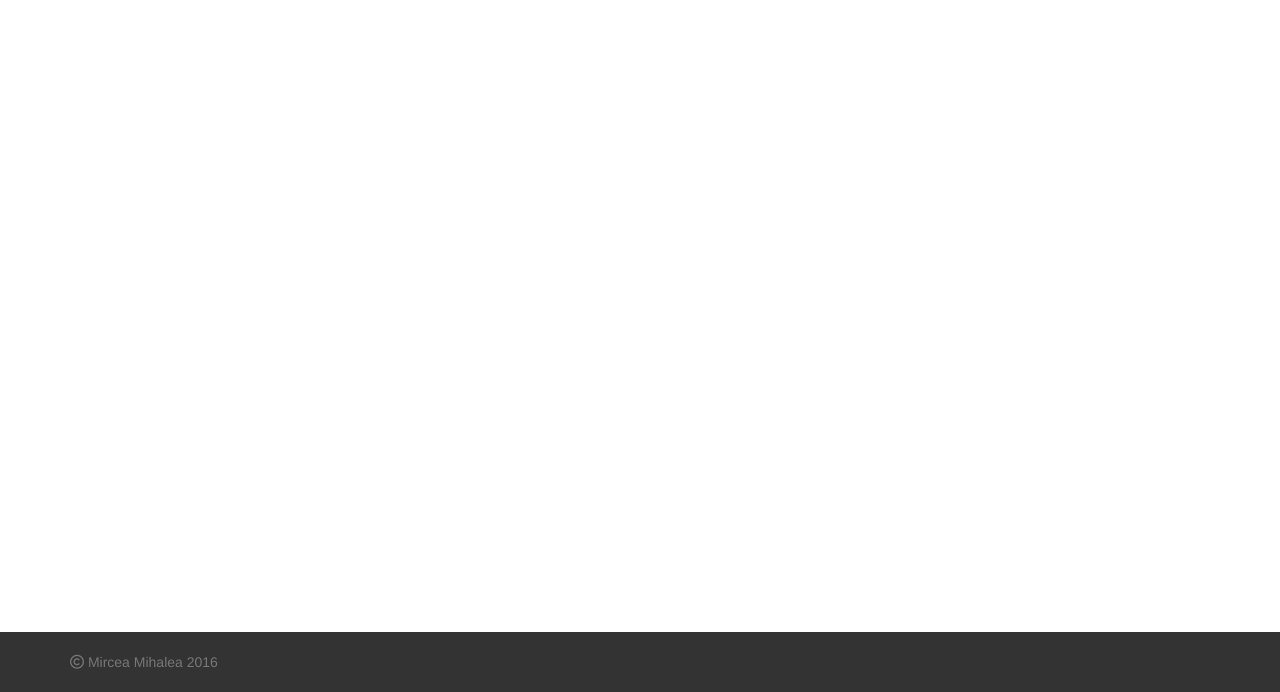
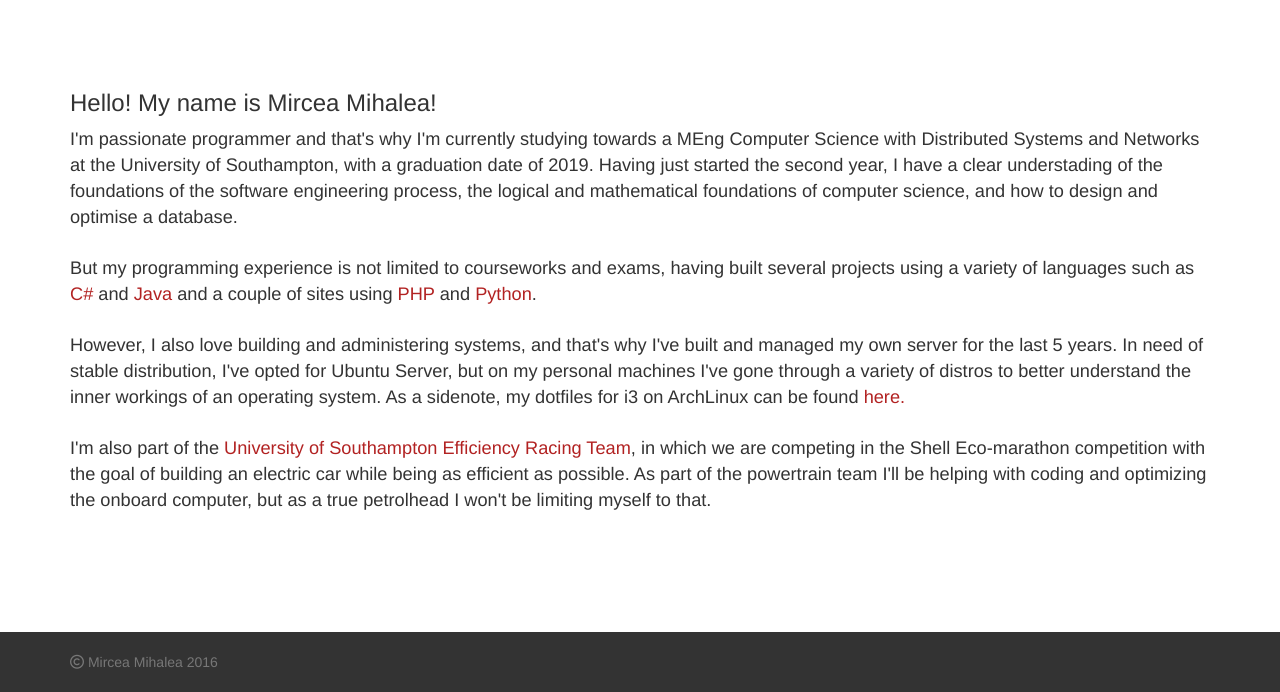
Before and after one commit to mihalea/reflection, a Django app: page /about/ in a window 1280 px wide. Shown: the part 108-800 px from the top of the page. Run offline with Django 3.2, Linux system fonts and the light colour scheme; style sheets or scripts are compiled from the project's sources; some libraries are stand-ins or nearby versions.

Commit message:
Added text to "About me" and replaced lorem in featured.

```diff
--- a/projects/templates/projects/about.html
+++ b/projects/templates/projects/about.html
@@ -2,6 +2,38 @@
 
 {% block title %}About me // {{ block.super }}{% endblock %}
 
-{%  block content %}
-  {{ block.super }}
+{% block content %}
+    <div class="container about accent-links">
+        <h3>Hello! My name is Mircea Mihalea!</h3>
+        <p>I'm passionate programmer and that's why I'm currently studying towards a MEng Computer Science with
+            Distributed Systems and Networks at the University of Southampton, with a graduation date of 2019. Having
+            just started the second year, I have a clear understading of the foundations of the software engineering
+            process, the logical and mathematical foundations of computer science, and how to design and optimise a
+            database.
+        </p>
+        <p>
+
+        <p> But my programming experience is not limited to courseworks and exams, having built several projects
+            using a variety of languages such as <a href="#">C#</a> and <a href="#">Java</a> and a couple of sites using
+            <a href="#">PHP</a> and <a href="#">Python</a>.
+        </p>
+
+        <p>
+            However, I also love building and administering systems, and that's why I've built and managed my own server
+            for the last 5 years. In need of stable distribution, I've opted for Ubuntu Server, but on my personal
+            machines I've gone through a variety of distros to better understand the inner workings of an operating system.
+            As a sidenote, my dotfiles for i3 on ArchLinux can be found <a href="#">here.</a>
+        </p>
+
+        <p>
+            I'm also part of the <a href="http://www.facebook.com/UniSouthamptonER">University of Southampton Efficiency
+            Racing Team</a>, in which we are
+            competing in the Shell Eco-marathon competition with the goal of building an electric car while being as
+            efficient as possible. As part of the powertrain team I'll be helping with coding and optimizing the onboard
+            computer, but as a true petrolhead I won't be limiting myself to that.
+        </p>
+    </div>
+
+
+    {{ block.super }}
 {% endblock %}
--- a/projects/templates/projects/list.html
+++ b/projects/templates/projects/list.html
@@ -1,4 +1,5 @@
 {% extends 'reflection/base.html' %}
+{% load markdown_deux_tags %}
 
 {% block title %}Projects // {{ block.super }}{% endblock %}
 
@@ -12,7 +13,7 @@
       {% for p in featured %}
         <div class="col-lg-4">
           <h3>{{ p.repository }}</h3>
-          {% lorem p%}
+          <span class="accent-links">{{ p.readme | markdown | truncatechars_html:500 }}</span>
           <a href="{{ p.get_absolute_link }}" class="btn btn-danger">View details</a>
         </div>
       {% endfor %}
--- a/static/css/base.scss
+++ b/static/css/base.scss
@@ -112,3 +112,12 @@ body {
     color: firebrick;;
   }
 }
+
+.about {
+  padding-top: 50px;
+  font-size: 1.3em;
+
+  p {
+    margin-bottom: 25px;
+  }
+}
```
